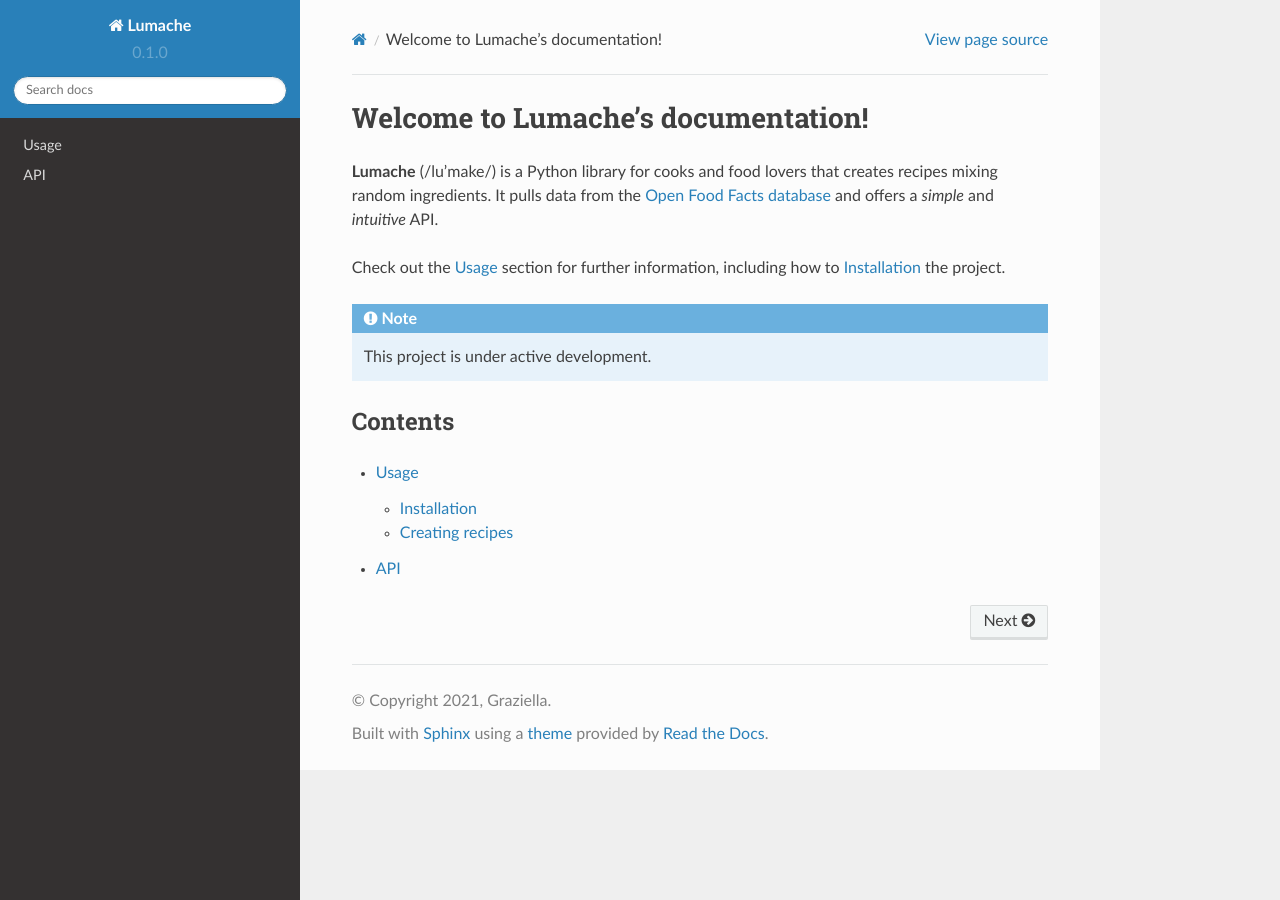
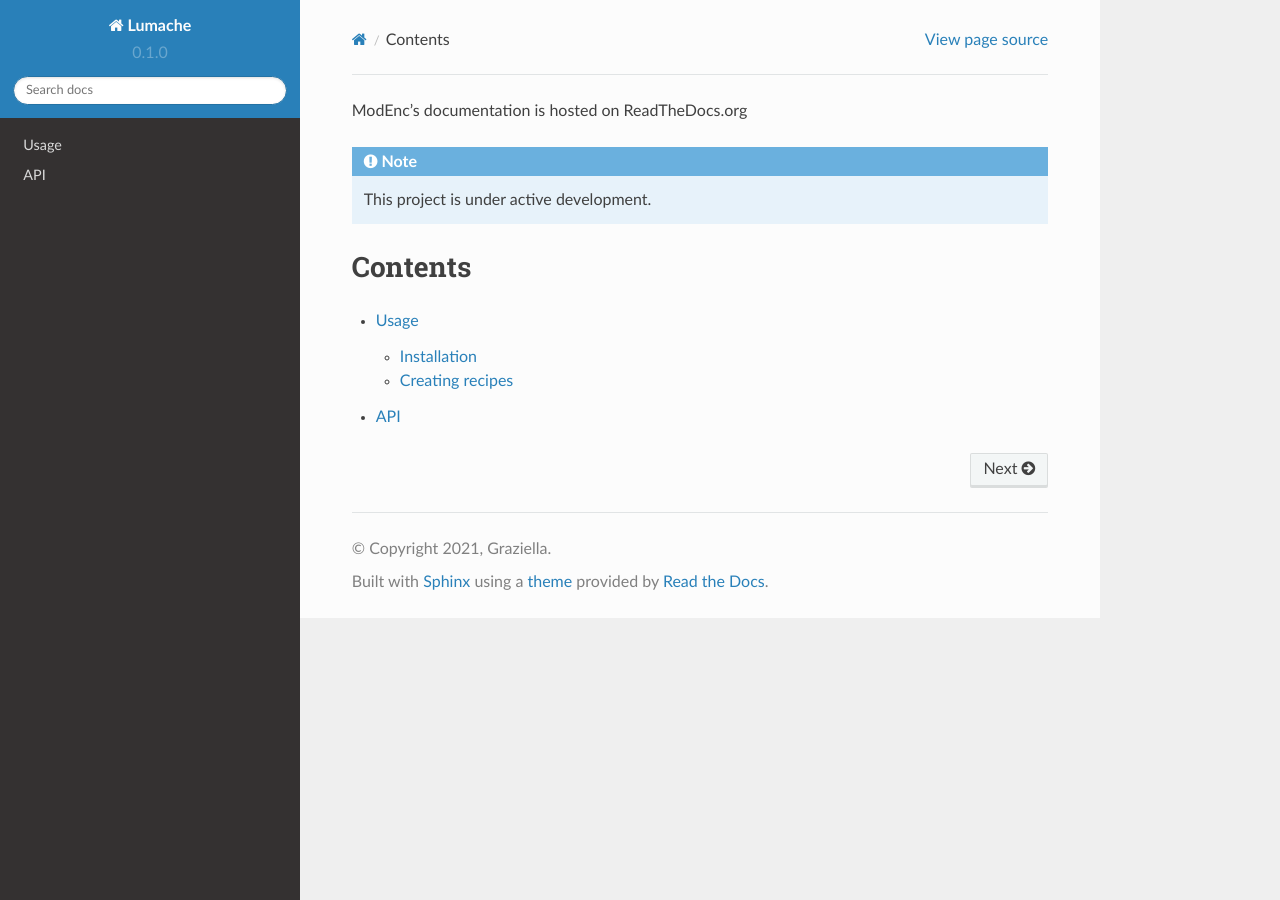
Before and after one commit to 4SGX/modenc, a Sphinx documentation site: the page built from docs/source/index.rst, in a window 1280 px wide. Built offline with Sphinx 7.4.7 and the Read the Docs theme 2.0.0, drawn with Linux system fonts in a browser that asks for light colours.

Commit message:
initial update

```diff
--- a/docs/source/index.rst
+++ b/docs/source/index.rst
@@ -1,13 +1,4 @@
-Welcome to Lumache's documentation!
-===================================
-
-**Lumache** (/lu'make/) is a Python library for cooks and food lovers
-that creates recipes mixing random ingredients.
-It pulls data from the `Open Food Facts database <https://world.openfoodfacts.org/>`_
-and offers a *simple* and *intuitive* API.
-
-Check out the :doc:`usage` section for further information, including
-how to :ref:`installation` the project.
+ModEnc's documentation is hosted on ReadTheDocs.org
 
 .. note::
 
```
